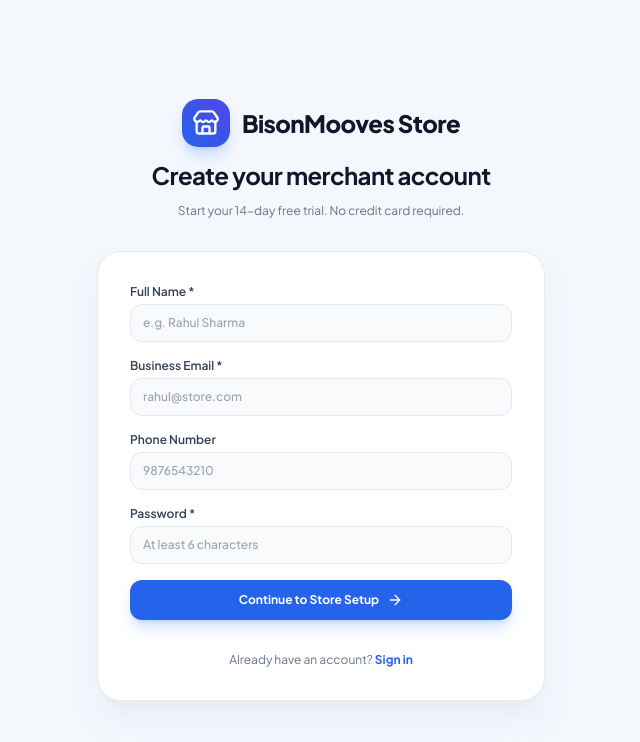
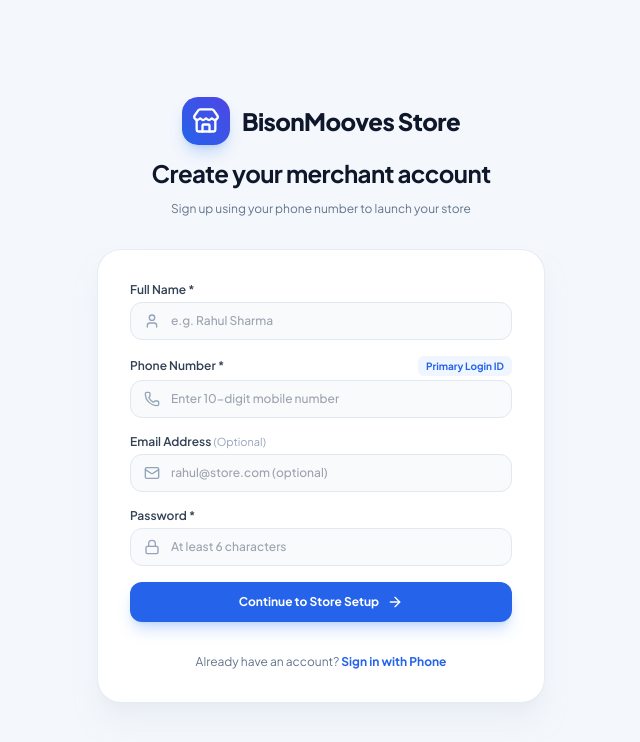
Before and after one commit to aditya060414/MyStore, a React (Vite) app in the folder client/: page /signup in a window 1280 px wide. Shown: the top 742 px of the page, without its empty margins (319-959 px from the left). Built offline with nearby package versions, Linux system fonts and the light colour scheme; no server answers.

Commit message:
Update client/src/pages/auth/RegisterPage.jsx

```diff
--- a/client/src/pages/auth/RegisterPage.jsx
+++ b/client/src/pages/auth/RegisterPage.jsx
@@ -3,16 +3,16 @@ import { toast } from 'react-toastify';
 import { api } from '../../services/api';
 import { useAuth } from '../../context/AuthContext';
 import { useNavigate, Link } from 'react-router-dom';
-import { Store, ArrowRight } from 'lucide-react';
+import { Store, ArrowRight, User, Phone, Mail, Lock } from 'lucide-react';
 
 export const RegisterPage = () => {
   const { user, setUser } = useAuth();
   const navigate = useNavigate();
   const [formData, setFormData] = useState({
     name: '',
+    phone: '',
+    password: '',
     email: '',
-    password: '',
-    phone: '',
   });
   const [error, setError] = useState('');
   const [submitting, setSubmitting] = useState(false);
@@ -31,13 +31,27 @@ export const RegisterPage = () => {
   const handleSubmit = async (e) => {
     e.preventDefault();
     setError('');
+
+    const cleanPhone = (formData.phone || '').trim().replace(/[\s\-\(\)]/g, '');
+    if (cleanPhone.length < 10) {
+      setError('Please provide a valid 10-digit phone number');
+      toast.error('Please provide a valid 10-digit phone number');
+      return;
+    }
+
     setSubmitting(true);
     try {
-      const res = await api.register(formData.name, formData.email, formData.password, formData.phone);
+      const res = await api.register({
+        name: formData.name.trim(),
+        phone: cleanPhone,
+        password: formData.password,
+        email: formData.email.trim() || undefined,
+      });
+
       if (res.success && res.data) {
         api.setToken(res.data.token);
         setUser(res.data);
-        toast.success('Account created successfully! Welcome to MyStore.');
+        toast.success('Account created successfully! Welcome to BisonMooves Store.');
 
         const isAdmin =
           res.data.isAdmin === true ||
@@ -68,7 +82,7 @@ export const RegisterPage = () => {
           <span className="font-extrabold text-2xl text-slate-900 tracking-tight">BisonMooves Store</span>
         </Link>
         <h2 className="text-2xl font-bold text-slate-900 tracking-tight">Create your merchant account</h2>
-        <p className="text-xs text-slate-500">Start your 14-day free trial. No credit card required.</p>
+        <p className="text-xs text-slate-500">Sign up using your phone number to launch your store</p>
       </div>
 
       <div className="mt-8 sm:mx-auto sm:w-full sm:max-w-md">
@@ -82,41 +96,67 @@ export const RegisterPage = () => {
           <form onSubmit={handleSubmit} className="space-y-4 text-xs">
             <div>
               <label className="block font-semibold text-slate-700 mb-1">Full Name *</label>
+              <div className="relative">
+                <div className="absolute inset-y-0 left-0 pl-3.5 flex items-center pointer-events-none text-slate-400">
+                  <User className="w-4 h-4" />
+                </div>
                 <input
                   type="text"
                   required
                   value={formData.name}
                   onChange={(e) => setFormData({ ...formData, name: e.target.value })}
                   placeholder="e.g. Rahul Sharma"
-                className="w-full bg-[#f8fafc] border border-slate-200 rounded-xl px-3 py-2.5 text-slate-800 font-medium focus:outline-none focus:border-blue-500"
+                  className="w-full bg-[#f8fafc] border border-slate-200 rounded-xl pl-10 pr-3 py-2.5 text-slate-800 font-medium focus:outline-none focus:border-blue-500 focus:bg-white transition-all"
                 />
+              </div>
             </div>
 
             <div>
-              <label className="block font-semibold text-slate-700 mb-1">Business Email *</label>
+              <div className="flex items-center justify-between mb-1">
+                <label className="block font-semibold text-slate-700">Phone Number *</label>
+                <span className="text-[10px] text-blue-600 font-bold bg-blue-50 px-2 py-0.5 rounded-md">Primary Login ID</span>
+              </div>
+              <div className="relative">
+                <div className="absolute inset-y-0 left-0 pl-3.5 flex items-center pointer-events-none text-slate-400">
+                  <Phone className="w-4 h-4" />
+                </div>
                 <input
-                type="email"
+                  type="tel"
                   required
-                value={formData.email}
-                onChange={(e) => setFormData({ ...formData, email: e.target.value })}
-                placeholder="rahul@store.com"
-                className="w-full bg-[#f8fafc] border border-slate-200 rounded-xl px-3 py-2.5 text-slate-800 font-medium focus:outline-none focus:border-blue-500"
+                  value={formData.phone}
+                  onChange={(e) => setFormData({ ...formData, phone: e.target.value })}
+                  placeholder="Enter 10-digit mobile number"
+                  autoComplete="tel"
+                  className="w-full bg-[#f8fafc] border border-slate-200 rounded-xl pl-10 pr-3 py-2.5 text-slate-800 font-medium focus:outline-none focus:border-blue-500 focus:bg-white transition-all"
                 />
+              </div>
             </div>
 
             <div>
-              <label className="block font-semibold text-slate-700 mb-1">Phone Number</label>
+              <label className="block font-semibold text-slate-700 mb-1">
+                Email Address <span className="font-normal text-slate-400 text-[11px]">(Optional)</span>
+              </label>
+              <div className="relative">
+                <div className="absolute inset-y-0 left-0 pl-3.5 flex items-center pointer-events-none text-slate-400">
+                  <Mail className="w-4 h-4" />
+                </div>
                 <input
-                type="text"
-                value={formData.phone}
-                onChange={(e) => setFormData({ ...formData, phone: e.target.value })}
-                placeholder="9876543210"
-                className="w-full bg-[#f8fafc] border border-slate-200 rounded-xl px-3 py-2.5 text-slate-800 font-medium focus:outline-none focus:border-blue-500"
+                  type="email"
+                  value={formData.email}
+                  onChange={(e) => setFormData({ ...formData, email: e.target.value })}
+                  placeholder="rahul@store.com (optional)"
+                  autoComplete="email"
+                  className="w-full bg-[#f8fafc] border border-slate-200 rounded-xl pl-10 pr-3 py-2.5 text-slate-800 font-medium focus:outline-none focus:border-blue-500 focus:bg-white transition-all"
                 />
+              </div>
             </div>
 
             <div>
               <label className="block font-semibold text-slate-700 mb-1">Password *</label>
+              <div className="relative">
+                <div className="absolute inset-y-0 left-0 pl-3.5 flex items-center pointer-events-none text-slate-400">
+                  <Lock className="w-4 h-4" />
+                </div>
                 <input
                   type="password"
                   required
@@ -124,8 +164,10 @@ export const RegisterPage = () => {
                   value={formData.password}
                   onChange={(e) => setFormData({ ...formData, password: e.target.value })}
                   placeholder="At least 6 characters"
-                className="w-full bg-[#f8fafc] border border-slate-200 rounded-xl px-3 py-2.5 text-slate-800 font-medium focus:outline-none focus:border-blue-500"
+                  autoComplete="new-password"
+                  className="w-full bg-[#f8fafc] border border-slate-200 rounded-xl pl-10 pr-3 py-2.5 text-slate-800 font-medium focus:outline-none focus:border-blue-500 focus:bg-white transition-all"
                 />
+              </div>
             </div>
 
             <button
@@ -141,7 +183,7 @@ export const RegisterPage = () => {
           <p className="text-center text-xs text-slate-500 pt-2">
             Already have an account?{' '}
             <Link to="/signin" className="font-bold text-blue-600 hover:underline">
-              Sign in
+              Sign in with Phone
             </Link>
           </p>
         </div>
```
Lines whose indentation alone changed are shown as unchanged.
